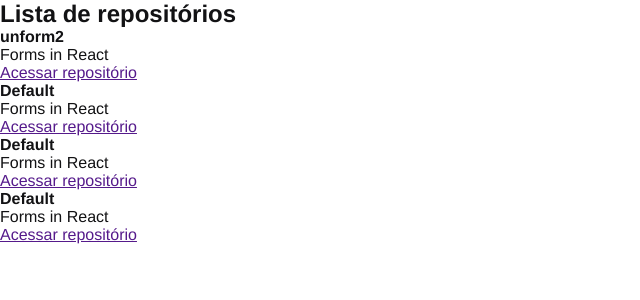
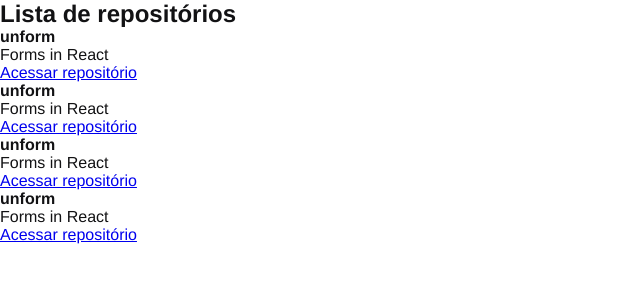
Before and after one commit to darrow12/ReactJS-Ignite, a React app: page / in a window 1280 px wide. Shown: the top 300 px of the page, without its empty margins (0-640 px from the left). Built offline with nearby package versions, Linux system fonts and the light colour scheme.

Commit message:
Aprofundando o conceito de propriedades no React

```diff
--- a/src/components/RepositoryItem.jsx
+++ b/src/components/RepositoryItem.jsx
@@ -2,11 +2,12 @@
 export function RepositoryItem(props) {
   return (
     <li>
-    <strong>{props.repository ?? 'Default'}</strong>
+    <strong>{props.repository.name ?? 'Default'}</strong>
     {/* Caso o repositório esteja vazio, coloque um nome 'default' para todos que não tem | isso desconsidera que o 0 é um valor inválido | o sinal || (ou) também funciona */}
-    <p>Forms in React</p>
+    {/* Caso não queira fazer daquele jeito de colocar o repository nos 4, é só colocar aqui: props.repository?.name ?? 'Default' | Ele vai verificar se o repository tá nulo ou nao, caso estiver, ele nem procura pelo nome e retorna logo o default*/}
+    <p>{props.repository.description}</p>
 
-    <a href="">
+    <a href={props.repository.link}>
       Acessar repositório
     </a>
   </li>
@@ -14,3 +15,7 @@
 }
 
 // Sempre que quero retornar mais de uma linha de html, eu coloco parenteses. Se for uma linha, mantém nela mesmo
+
+
+
+// Resumo do conceito de propriedades: a forma de conseguir passar informações de um componente pai/mãe pros componentes filhos
--- a/src/components/RepositoryList.jsx
+++ b/src/components/RepositoryList.jsx
@@ -1,6 +1,10 @@
 import { RepositoryItem } from "./RepositoryItem"
 
-const repositoryName = 'unform2'
+const repository = {
+  name: 'unform',
+  description: 'Forms in React',
+  link: 'https://github.com/darrow12/La-Queijada'
+}
 
 export function RepositoryList() {
   return (
@@ -8,14 +12,10 @@
       <h1>Lista de repositórios</h1>
 
       <ul>
-        <RepositoryItem
-          repository="unform2"
-          description="Forms in React"
-          link="https://github.com/darrow12/La-Queijada"
-        />
-        <RepositoryItem />
-        <RepositoryItem />
-        <RepositoryItem />
+        <RepositoryItem repository={repository} />
+        <RepositoryItem repository={repository} />
+        <RepositoryItem repository={repository} />
+        <RepositoryItem repository={repository} />
       </ul>
     </section>
   )
```
